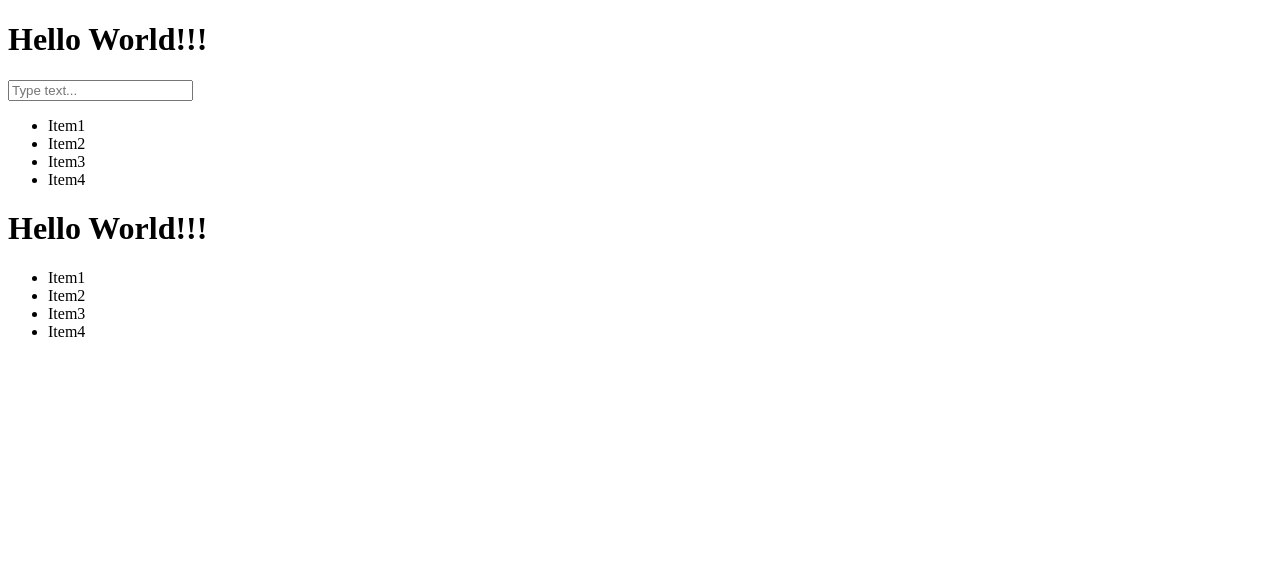
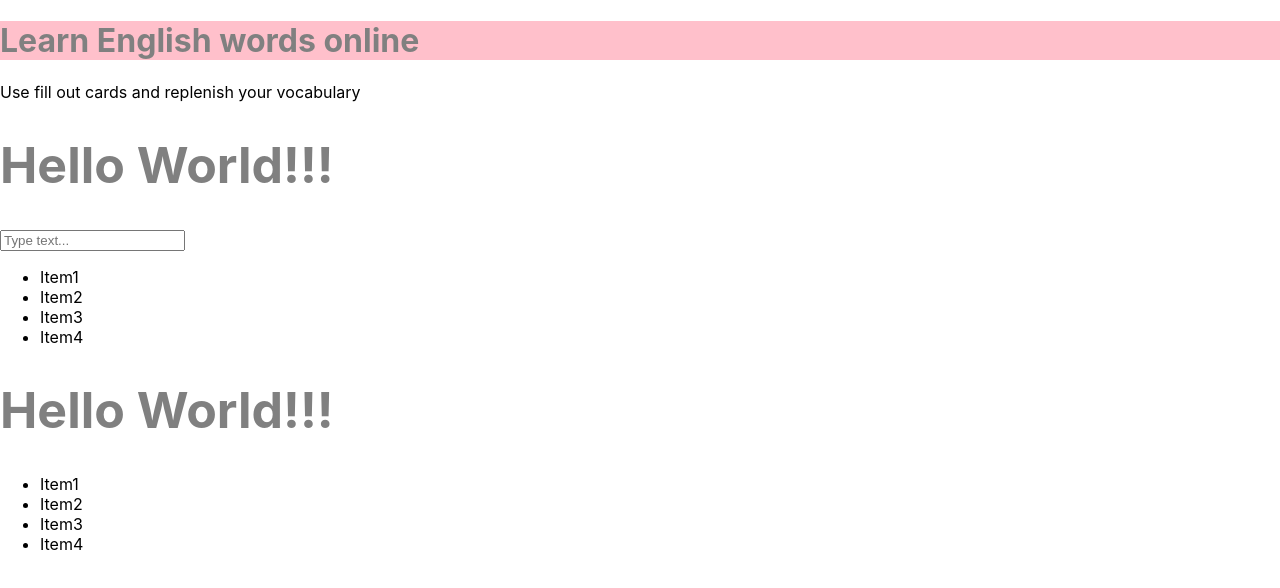
Before and after one commit to Natalina27/learn_italian_words, a React (Create React App) app: page / in a window 1280 px wide. Shown: the top 588 px of the page. Built offline with nearby package versions, Linux system fonts and the light colour scheme.

Commit message:
Css styles and module

```diff
--- /dev/null
+++ b/src/components/HeaderBlock.js
@@ -0,0 +1,15 @@
+import React from 'react';
+import styles from './HeaderBlock.module.css';
+
+const HeaderBlock = () => {
+    return(
+       <div>
+           <div>
+               <h1 className={styles.header}>Learn English words online</h1>
+               <p> Use fill out cards and replenish your vocabulary</p>
+           </div>
+       </div>
+    );
+};
+
+export default HeaderBlock;
--- /dev/null
+++ b/src/components/HeaderBlock.module.css
@@ -0,0 +1,4 @@
+.header{
+    background-color: pink;
+    color: grey;
+}
--- a/src/index.css
+++ b/src/index.css
@@ -11,3 +11,8 @@ code {
   font-family: source-code-pro, Menlo, Monaco, Consolas, 'Courier New',
     monospace;
 }
+
+.header{
+  color: grey;
+  font-size: 50px;
+}
--- a/src/index.js
+++ b/src/index.js
@@ -1,5 +1,7 @@
 import React from "react";
 import ReactDom from 'react-dom';
+import './index.css';
+import HeaderBlock from "./components/HeaderBlock";
 
 const AppList = () => {
     const items = ['Item1', 'Item2','Item3', 'Item4'];
@@ -16,6 +18,12 @@ const AppList = () => {
 };
 
 const AppHeader = () => {
+    // const margin = 40;
+    // const headerStyle = {
+    //     color: 'red',
+    //     marginLeft: `${margin}px`,
+    //     marginBottom: `${margin}px`,
+    // }
     return <h1 className='header'>Hello World!!!</h1>
 };
 
@@ -31,6 +39,7 @@ const AppInput = () => {
 const App = () => {
     return(
         <>
+            <HeaderBlock />
             <AppHeader />
             <AppInput/>
             <AppList />
```
